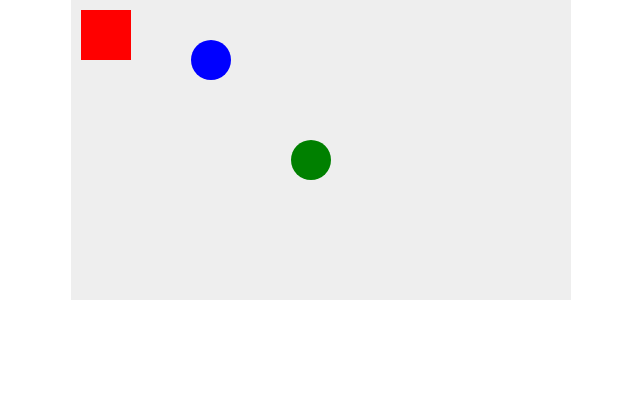
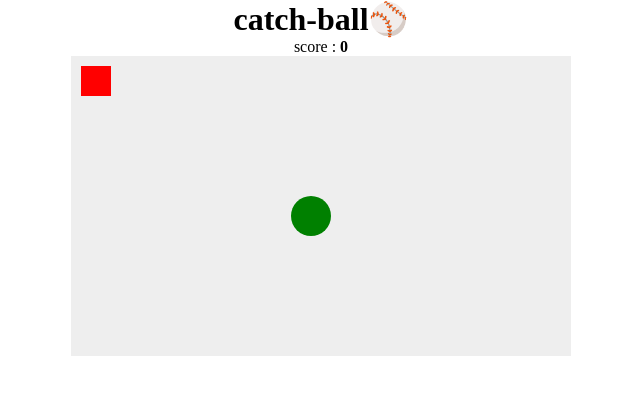
Before and after one commit to ssssssjay/javascript-study, a plain HTML site: page catch-ball/index.html in a window 1280 px wide. Shown: the whole page, without its empty margins (319-959 px from the left). Drawn offline with Linux system fonts and the light colour scheme.

Commit message:
📝 하드코딩

```diff
--- a/catch-ball/app.js
+++ b/catch-ball/app.js
@@ -1,30 +1,28 @@
 const canvas = document.getElementById("myCanvas");
 const ctx = canvas.getContext("2d");
+const $score = document.querySelector('strong');
+
+const SIZE = 30;
 let counter = 0;
+
+Math.random()
+/*
+구현하고 싶은 기능들
+  랜덤한 자리에 같은 크기의 공들 생성
+  원을 지우려면 범위를 어떻게 설정?
+  공을 움직이게 하기(setInterval과 지나온 자리 지워주기)
+  움직이게 한다면 클릭하는 곳을 어떻게 잡을지
+*/
+
 
 canvas.width = 500;
 canvas.height = 300;
-
-console.log(counter);
-
-canvas.addEventListener('click', function(event) {
-  let x = event.offsetX;
-  let y = event.offsetY;
-
-  console.log(`x : ${x}, y : ${y}`)
-  // 직사각형의 좌상단 모서리를 표시할 x와 y좌표, 그리고 직사각형의 우하단 모서리를 표시할 x와 y좌표
-  if(x>=10 && x<=60 && y>=10 && y<=60) {
-    ctx.clearRect(10, 10, 50, 50)
-    counter ++
-    console.log(counter);
-  }
-})
 
 class Ball {
   constructor() {
     ctx.beginPath();
     //처음 두 값들은 캔버스의 좌상단 모서리로 부터의 좌표를 의미하고, 나머지 두 값은 직사각형의 너비와 높이를 의미합니다
-    ctx.rect(10, 10, 50, 50);
+    ctx.rect(10, 10, SIZE, SIZE);
     ctx.fillStyle = "red";
     ctx.fill();
     ctx.closePath();
@@ -33,12 +31,20 @@ class Ball {
 
 let ball1 = new Ball;
 
-// ctx.beginPath();
-//처음 두 값들은 캔버스의 좌상단 모서리로 부터의 좌표를 의미하고, 나머지 두 값은 직사각형의 너비와 높이를 의미합니다
-// ctx.rect(10, 10, 50, 50);
-// ctx.fillStyle = "red";
-// ctx.fill();
-// ctx.closePath();
+canvas.addEventListener('click', function(event) {
+  let x = event.offsetX;
+  let y = event.offsetY;
+
+  // console.log(`x : ${x}, y : ${y}`)
+  if(x>=10 && x<=40 && y>=10 && y<=40) {
+    // 직사각형의 좌상단 모서리를 표시할 x와 y좌표, 그리고 직사각형의 우하단 모서리를 표시할 x와 y좌표
+    ctx.clearRect(10, 10, SIZE, SIZE)
+    counter ++
+    // console.log(counter);
+    $score.innerText = counter;
+  }
+});
+
 
 ctx.beginPath();
 // 원의 중심을 가리키는 x와 y좌표
@@ -47,12 +53,6 @@ ctx.beginPath();
 // 그리는 방향(false를 넣으면 시계방향으로 그려집니다. 기본 값이나 true를 넣으면 반 시계방향으로 그려집니다.) 이 파라미터는 옵션입니다.
 ctx.arc(240, 160, 20, 0, Math.PI*2, false);
 ctx.fillStyle = "green";
-ctx.fill();
-ctx.closePath();
-
-ctx.beginPath();
-ctx.arc(140, 60, 20, 0, Math.PI*2, false);
-ctx.fillStyle = "blue";
 ctx.fill();
 ctx.closePath();
 
--- a/catch-ball/index.html
+++ b/catch-ball/index.html
@@ -8,10 +8,12 @@
   <style>
     * { padding: 0; margin: 0; }
     canvas { background: #eee; display: block; margin: 0 auto; }
+    h1, div {text-align: center;}
   </style>
 </head>
 <body>
-
+<h1>catch-ball⚾️</h1>
+<div>score : <strong>0</strong></div>
 <canvas id="myCanvas"></canvas>
 
 <script src="./app.js"></script>
```
